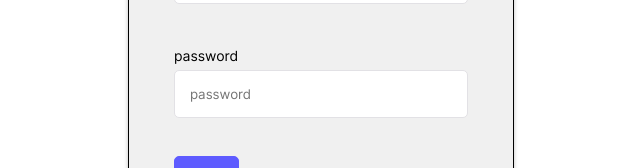
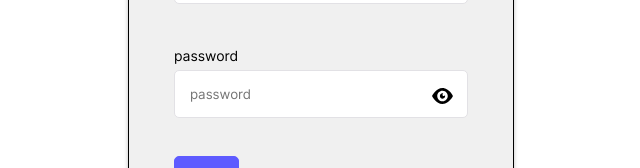
Before and after one commit to louisse/ReactBlankProject, a React (Vite) app: page / in a window 1280 px wide. Shown: the part 341-509 px from the top of the page, without its empty margins (319-959 px from the left). Built offline with nearby package versions, Linux system fonts and the light colour scheme.

Commit message:
Implement hide-show password

```diff
--- a/src/App.css
+++ b/src/App.css
@@ -53,6 +53,7 @@
   border: 1px solid #e2e1e5;
   height: 48px;
   border-radius: 5px;
+  width: 100%;
 }
 
 .input:placeholder-shown {
@@ -119,3 +120,14 @@
   justify-content: space-between;
   flex-wrap: wrap;
 }
+.relative {
+  position: relative;
+}
+.eye-icon-wrapper {
+  position: absolute;
+  top: 0;
+  right: 0;
+  padding-top: 15px;
+  padding-right: 15px;
+  padding-bottom: 5px;
+}
--- a/src/components/Fields.jsx
+++ b/src/components/Fields.jsx
@@ -1,7 +1,10 @@
 import { Inputs } from "../constants/input";
 import ErrorBox from "../components/error.jsx";
+import { EyeIcon } from "../icons/icons.jsx";
+import { useRef } from "react";
 
 export default function Fields({ formState, setFormState }) {
+  const passwordRef = useRef(null);
   const handleChange = (value, inputValue) => {
     setFormState((prevState) => ({
       ...prevState,
@@ -11,19 +14,34 @@
       },
     }));
   };
-
+  const handleHideShowPassword = () => {
+    if (passwordRef.current.type === "password") {
+      passwordRef.current.type = "text";
+    } else {
+      passwordRef.current.type = "password";
+    }
+  };
   return Inputs.map((input) => (
     <div className="form-field" key={input.value}>
       <label className="label">{input.label}</label>
+      <div className="relative">
         <input
           type={input.type}
           placeholder={input.placeholder}
           onChange={(e) => handleChange(input.value, e.target.value)}
           value={formState[input.value].value}
           className={
-          !!formState[input.value].error ? "input error-field" : "input"
+            "input " + (!!formState[input.value].error ? "error-field" : "")
           }
+          ref={input.value === "password" ? passwordRef : null}
         />
+        {input.value === "password" ? (
+          <div className="eye-icon-wrapper" onClick={handleHideShowPassword}>
+            <EyeIcon />
+          </div>
+        ) : null}
+      </div>
+
       <ErrorBox message={formState[input.value].error} />
     </div>
   ));
--- a/src/icons/icons.jsx
+++ b/src/icons/icons.jsx
@@ -14,3 +14,18 @@
     </svg>
   );
 }
+
+export const EyeIcon = () => (
+  <svg
+    width="21"
+    height="16"
+    viewBox="0 0 21 16"
+    fill="none"
+    xmlns="http://www.w3.org/2000/svg"
+  >
+    <path
+      d="M10.5788 0C3.9375 0 0 8 0 8C0 8 3.9375 16 10.5788 16C17.0625 16 21 8 21 8C21 8 17.0625 0 10.5788 0ZM10.5 2.66667C13.4137 2.66667 15.75 5.06667 15.75 8C15.75 10.96 13.4137 13.3333 10.5 13.3333C7.6125 13.3333 5.25 10.96 5.25 8C5.25 5.06667 7.6125 2.66667 10.5 2.66667ZM10.5 5.33333C9.05625 5.33333 7.875 6.53333 7.875 8C7.875 9.46667 9.05625 10.6667 10.5 10.6667C11.9438 10.6667 13.125 9.46667 13.125 8C13.125 7.73333 13.02 7.49333 12.9675 7.25333C12.7575 7.68 12.3375 8 11.8125 8C11.0775 8 10.5 7.41333 10.5 6.66667C10.5 6.13333 10.815 5.70667 11.235 5.49333C10.9988 5.41333 10.7625 5.33333 10.5 5.33333Z"
+      fill="black"
+    />
+  </svg>
+);
```
Lines whose indentation alone changed are shown as unchanged.
